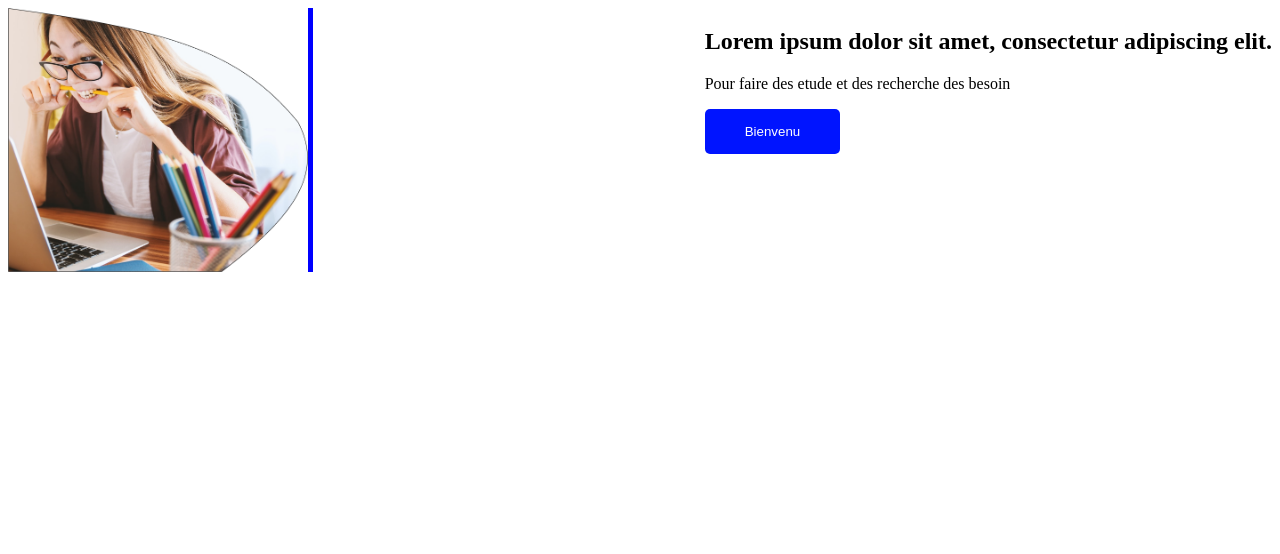
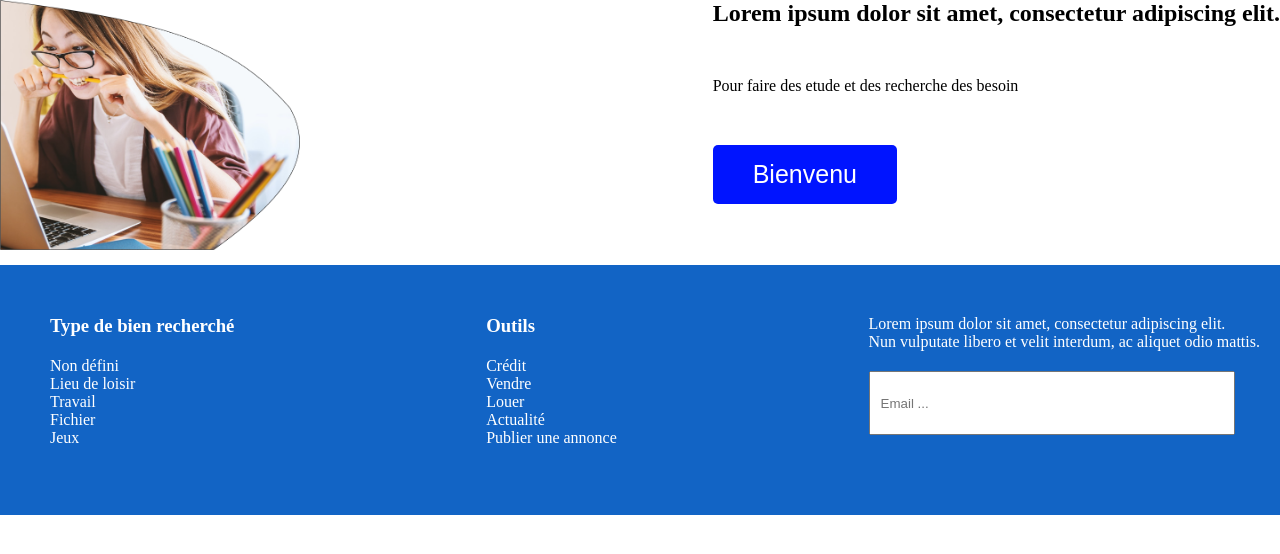
Before and after one commit to Rakotozonirina/webapps, a React (Create React App) app: page / in a window 1280 px wide. Shown: the top 554 px of the page. Built offline with nearby package versions, Linux system fonts and the light colour scheme.

Commit message:
Changement de footer

```diff
--- a/src/App.js
+++ b/src/App.js
@@ -2,10 +2,12 @@ import { render } from '@testing-library/react';
 import React, { Component } from 'react';
 import "./index.css";
 import Sary from "./photos/gauche.png";
+import Footer from './components/footer';
 
 class App extends Component {
     render() {
         return (
+            <div>
                 <div className='conteneur'>
                     <img src={Sary} alt="" className='gauche' />
                     <div>
@@ -16,6 +18,8 @@ class App extends Component {
                         <button className='bienvenu'>Bienvenu</button>
                     </div>
                 </div>
+                <Footer />
+            </div>
         )
     }
 }
--- /dev/null
+++ b/src/components/footer.js
@@ -0,0 +1,37 @@
+import React, { Children } from "react";
+import Photo from "../photos/paysage.png";
+
+const Footer = () => {
+    return (
+        <div className="contFooter">
+            <div>
+                <h3>Type de bien recherché</h3>
+                <p>
+                    Non défini <br />
+                    Lieu de loisir<br />
+                    Travail<br />
+                    Fichier<br />
+                    Jeux
+                </p>
+            </div>
+            <div>
+                <h3>Outils</h3>
+                <p>
+                    Crédit <br />
+                    Vendre<br />
+                    Louer<br />
+                    Actualité<br />
+                    Publier une annonce
+                </p>
+            </div>
+            <div>
+                <p>Lorem ipsum dolor sit amet, consectetur adipiscing elit. <br />
+                    Nun vulputate libero et velit interdum, ac aliquet odio mattis.
+                </p>
+                <input type="text" placeholder="Email ... " />
+            </div>
+        </div>
+    )
+}
+
+export default Footer;
--- a/src/index.css
+++ b/src/index.css
@@ -1,6 +1,17 @@
+* {
+    margin: 0;
+    padding: 0;
+}
+
 .conteneur {
     display: flex;
     justify-content: space-between;
+    height: 250px;
+}
+
+.conteneur div p,
+.conteneur div h2 {
+    margin-bottom: 50px;
 }
 
 .bienvenu {
@@ -9,9 +20,33 @@
     padding: 15px 40px;
     border-radius: 5px;
     color: white;
+    font-size: 25px;
 }
 
 .gauche {
     width: 300px;
-    border-right: 5px solid blue;
 }
+
+.contFooter {
+    display: flex;
+    justify-content: space-between;
+    background-color: #1264C5;
+    padding: 50px 20px 50px 50px;
+    color: white;
+    margin-top: 15px;
+    height: 150px;
+}
+
+.contFooter div input {
+    width: 90%;
+    height: 60px;
+    padding-left: 10px;
+}
+
+.contFooter div p {
+    margin-bottom: 20px;
+}
+
+.contFooter div h3 {
+    margin-bottom: 20px;
+}
```
Also changed, not shown: src/components/Apropos.js (deleted, +0 -18 lines). Lines whose indentation alone changed are shown as unchanged.
